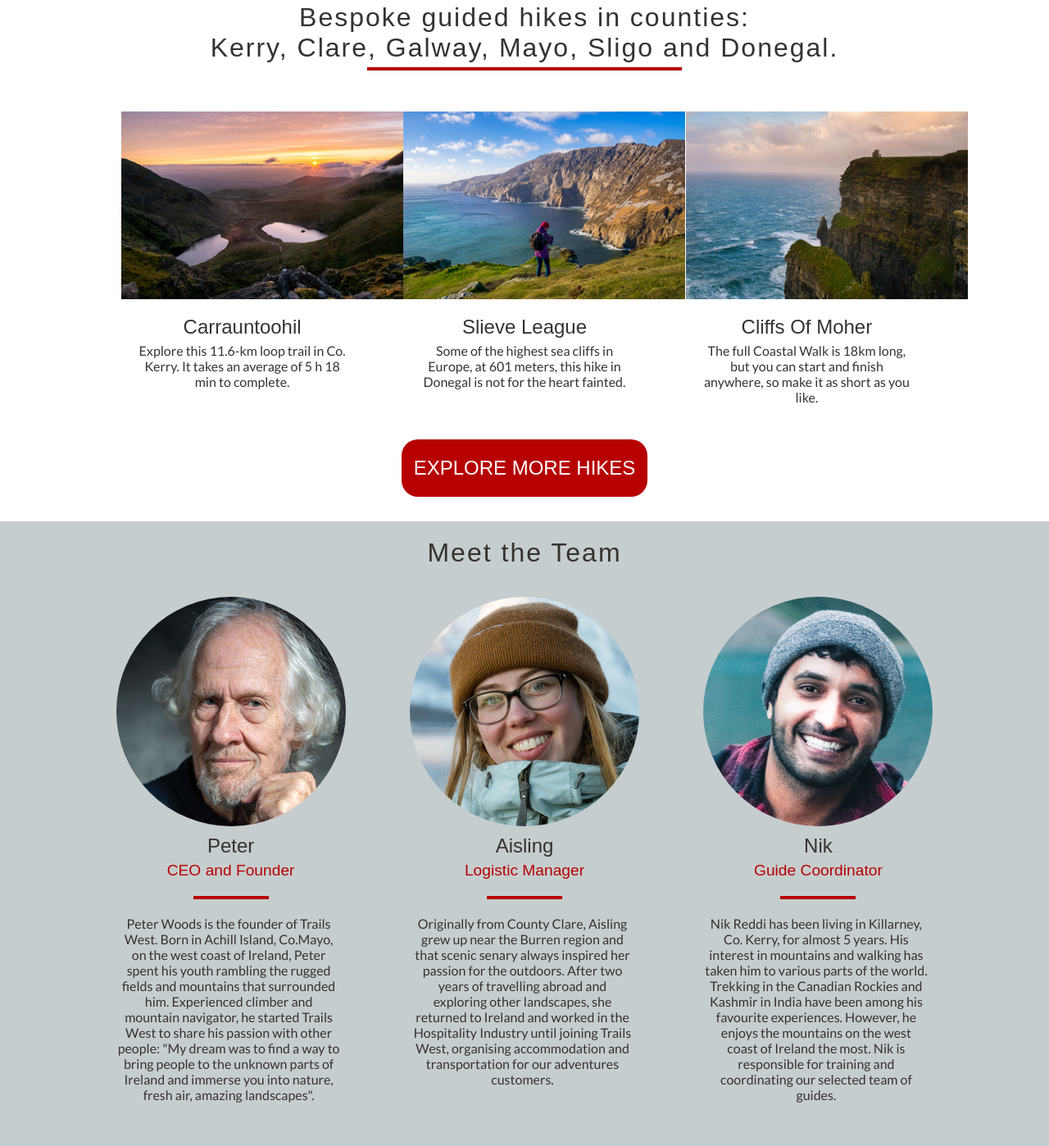
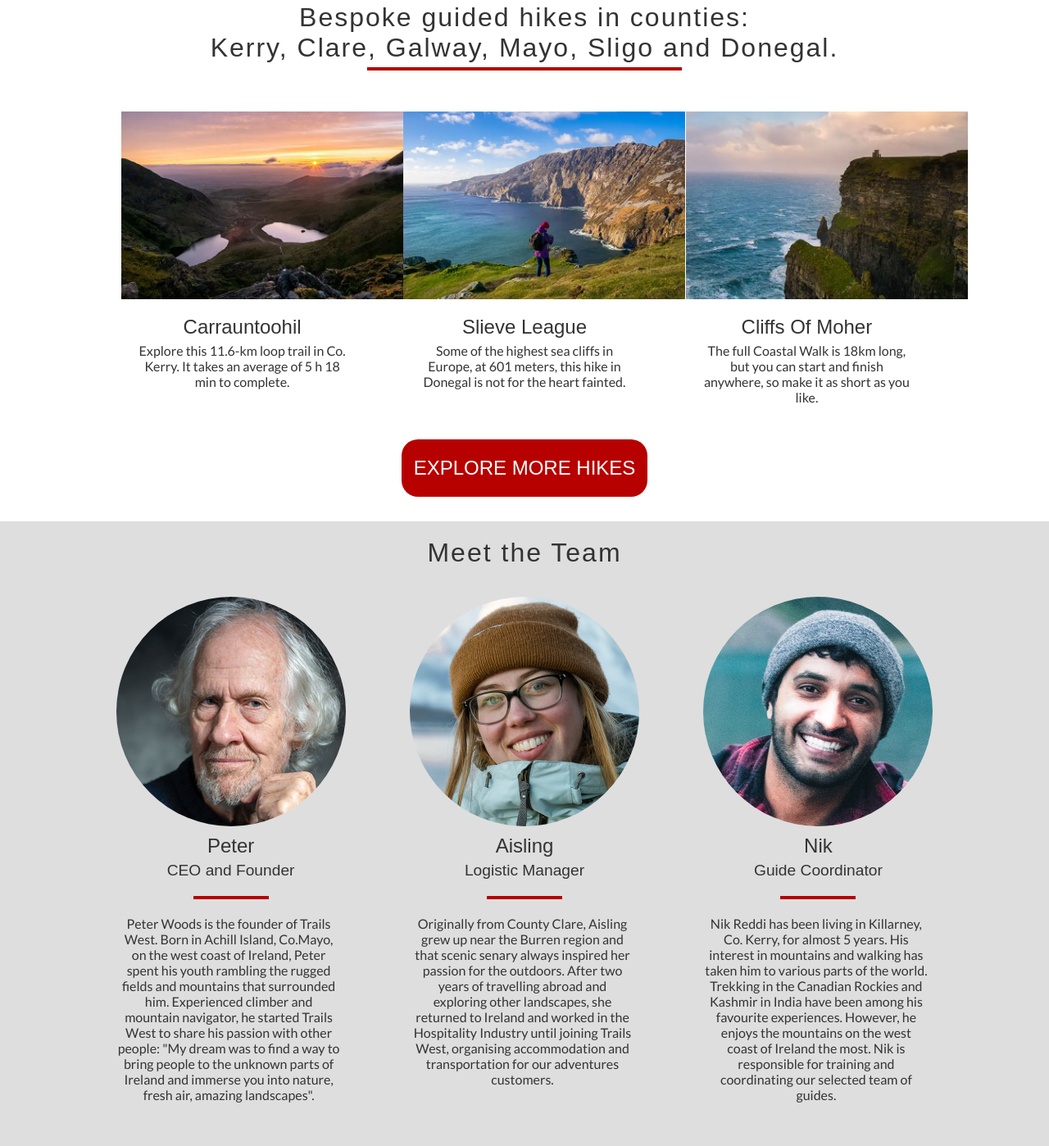
Before and after one commit to zemaciel/project-01, a plain HTML site: page index.html in a window 1280 px wide. Shown: the part 697-2095 px from the top of the page at 82% size. Drawn offline with Linux system fonts and the light colour scheme; a web font is replaced by a local one.

Commit message:
fix issues according to Lighthouse

```diff
--- a/assets/css/style.css
+++ b/assets/css/style.css
@@ -15,8 +15,6 @@ header {
   height: 80px;
   width: 100%;
   margin: 0;
-  /* position: fixed;
-  z-index: 1; */
 }
 
 .logo-container-top {
@@ -69,9 +67,9 @@ h3 {
 
 h4 {
   font-family: Sunflower, sans-serif;
-  font-weight: 300;
+  font-weight: 500;
   font-size: 1.2rem;
-  color: #B70000;
+  color: #333;
 }
 
 p {
@@ -236,15 +234,15 @@ hr {
 }
 
 #feature-photo-left {
-  background-image: url('../images/hike-carrauntoohil.jpg');
+  background-image: url('../images/hike-carrauntoohil.webp');
 }
 
 #feature-photo-middle {
-  background-image: url('../images/hike-donegal2.jpg');
+  background-image: url('../images/hike-donegal2.webp');
 }
 
 #feature-photo-right {
-  background-image: url('../images/hike-clifs-moher.jpg');
+  background-image: url('../images/hike-clifs-moher.webp');
 }
 
 /* ===== INDEX PAGE - MEET THE TEAM  ====== */
@@ -252,7 +250,7 @@ hr {
   margin: 25px auto 0;
   text-align: center;
   position: relative;
-  background-color: #C6CDCE;
+  background-color: #dedede;
   padding-top: 15px;
   padding-bottom: 15px;
   min-height: 680px;
@@ -274,7 +272,7 @@ hr {
 }
 
 .team-card h4 {
-  color: #B70000;
+  color: #333;
 }
 
 .team-card-left {
@@ -482,8 +480,6 @@ hr {
 /* ==== Thankyou Page ==== */
 
 
-
-
 .thankyou-section {
   clear: left;
   background: url("../images/fullpage-mtbrandon.webp");
@@ -502,14 +498,11 @@ hr {
   color: #C6CDCE;
   font-size: 14px;
 }
+
 #back-to-home {
   text-align: center;
   margin-top: 10px;
 }
-
-
-
-
 
 
 
@@ -593,7 +586,6 @@ hr {
   }
 
   #cover-text {
-    /* background-color: rgba(183, 0, 0, .7); */
     padding: 7px;
     left: 2%;
     top: 250px;
@@ -724,10 +716,6 @@ hr {
     line-height: 120px;
   }
 
-  #menu li {
-    /* float: left;
-    margin: 5px auto; */
-  }
 
   .hero-outer {
     height: 300px;
--- a/index.html
+++ b/index.html
@@ -18,7 +18,9 @@
       <header>
 
         <div class="logo-container-top">
-          <img src="assets/images/logo/logo-landscape-negative.png" width="155.73px" height:"55px"; />
+          <a href="index.html">
+          <img src="assets/images/logo/logo-landscape-negative.png" width="155.73px" height="auto" aria-label="Trails West Logo link to home page" />
+        </a>
         </div>
 
         <!-- Navigation -->
@@ -193,16 +195,12 @@
     <div class="footer-wrap">
 
 
-      <!-- <div class="footer-logo">
-
-      </div> -->
 
       <div class="footer-address">
 
         <a href="index.html">
-          <!-- <div id="footer-logo-image">
-          </div> -->
-          <img src="assets/images/logo/logo-landscape-white.png" aria-label="Trails West Logo and link to home page" height="50px" width="auto" />
+
+          <img src="assets/images/logo/logo-landscape-white.png" aria-label="Trails West Logo link to home page" height="50px" width="auto" />
         </a>
         <br>
         <p>
```
Also changed, not shown: assets/images/hike-achill.webp (added), assets/images/hike-burren2.webp (added), assets/images/hike-carrauntoohil.webp (added), assets/images/hike-clifs-moher.webp (added), assets/images/hike-donegal2.webp (added).
